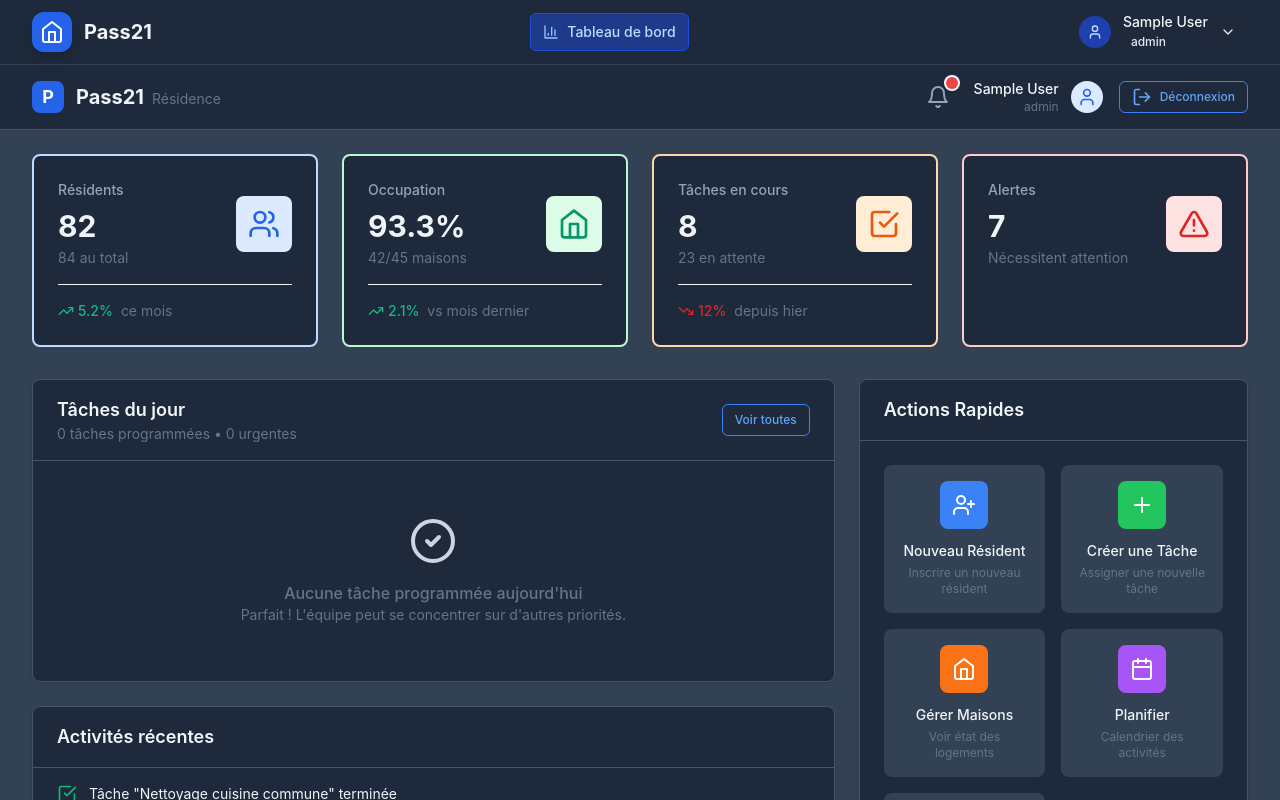
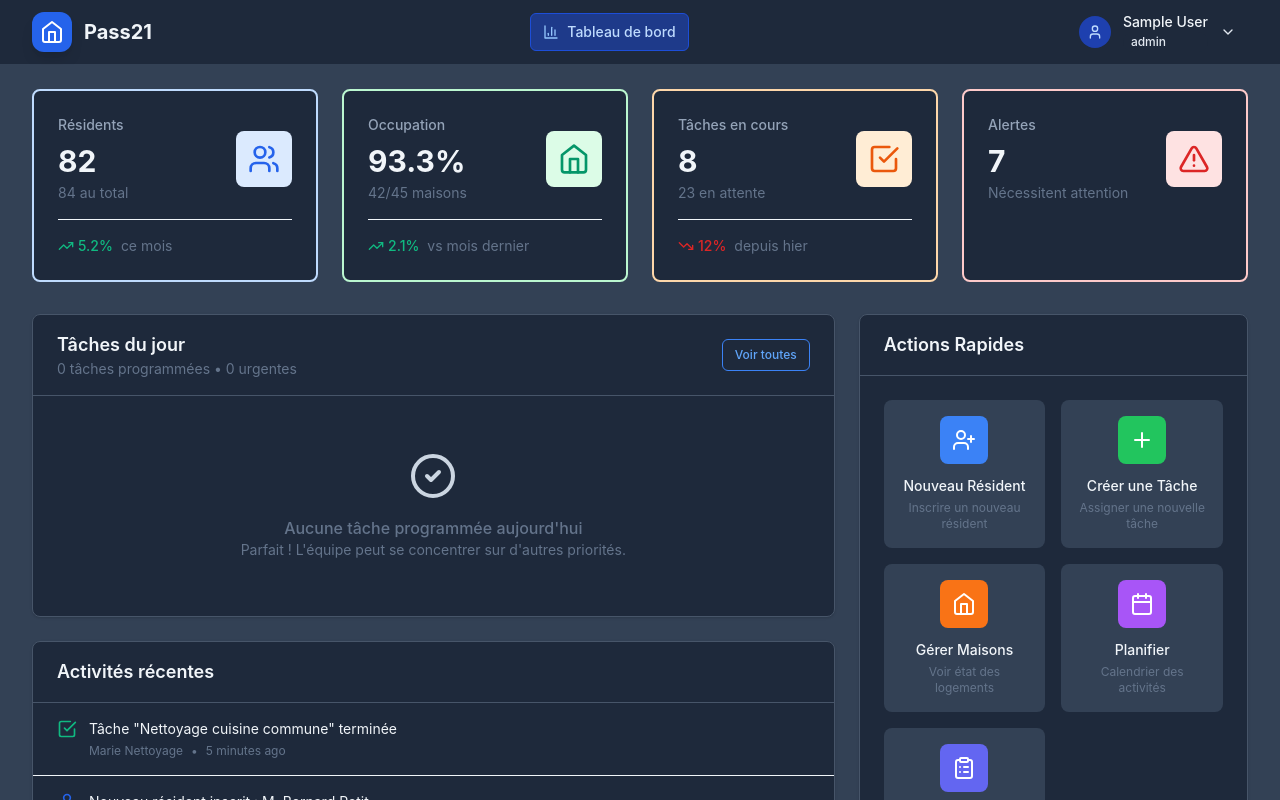
Before and after one commit to BeIen0s/home21-V3, a Next.js app: page /dashboard in a window 1280 px wide. Shown: the top 800 px of the page. Built offline with nearby package versions, Linux system fonts and the light colour scheme; sample sign-in values are in the browser's storage.

Commit message:
suppression éléments du header

```diff
--- a/src/components/dashboard/DashboardHeader.tsx
+++ /dev/null
@@ -1,56 +0,0 @@
-import React from 'react';
-import { Bell, User, LogOut } from 'lucide-react';
-import { Button } from '@/components/ui/Button';
-import { useAuth } from '@/hooks/useAuth';
-
-export const DashboardHeader: React.FC = () => {
-  const { logout, user } = useAuth();
-  return (
-    <header className="bg-white shadow-sm border-b border-gray-200">
-      <div className="max-w-7xl mx-auto px-4 sm:px-6 lg:px-8">
-        <div className="flex justify-between items-center h-16">
-          {/* Logo and Welcome */}
-          <div className="flex items-center">
-            <div className="flex items-center">
-              <div className="h-8 w-8 bg-primary-600 rounded-lg flex items-center justify-center">
-                <span className="text-white font-bold text-lg">P</span>
-              </div>
-              <div className="ml-3">
-                <span className="text-xl font-bold text-gray-900">Pass21</span>
-                <span className="ml-2 text-sm text-gray-500">Résidence</span>
-              </div>
-            </div>
-          </div>
-
-          {/* Right Side - Notifications and User Menu */}
-          <div className="flex items-center space-x-4">
-            {/* Notifications */}
-            <button className="relative p-2 text-gray-400 hover:text-gray-600 focus:outline-none focus:ring-2 focus:ring-offset-2 focus:ring-primary-500 rounded-md">
-              <Bell className="h-6 w-6" />
-              <span className="absolute top-0 right-0 block h-3 w-3 rounded-full bg-error-500 ring-2 ring-white"></span>
-            </button>
-
-            {/* User Menu */}
-            <div className="relative">
-              <div className="flex items-center space-x-3">
-                <div className="text-right">
-                  <div className="text-sm font-medium text-gray-900">{user?.name ?? 'Utilisateur'}</div>
-                  <div className="text-xs text-gray-500">{user?.role ?? ''}</div>
-                </div>
-                <div className="h-8 w-8 bg-primary-100 rounded-full flex items-center justify-center">
-                  <User className="h-5 w-5 text-primary-600" />
-                </div>
-              </div>
-            </div>
-
-            {/* Logout */}
-            <Button variant="outline" size="sm" onClick={logout}>
-              <LogOut className="h-5 w-5 mr-2" />
-              Déconnexion
-            </Button>
-          </div>
-        </div>
-      </div>
-    </header>
-  );
-};
--- a/src/pages/dashboard.tsx
+++ b/src/pages/dashboard.tsx
@@ -1,6 +1,5 @@
 import React from 'react';
 import { Layout } from '@/components/layout/Layout';
-import { DashboardHeader } from '@/components/dashboard/DashboardHeader';
 import { StatsOverview } from '@/components/dashboard/StatsOverview';
 import { TasksSummary } from '@/components/dashboard/TasksSummary';
 import { RecentActivities } from '@/components/dashboard/RecentActivities';
@@ -16,9 +15,6 @@ const DashboardPage: React.FC = () => {
       showFooter={false}
     >
       <div className="min-h-screen bg-gray-50">
-        {/* Header */}
-        <DashboardHeader />
-
         {/* Main Content */}
         <main className="max-w-7xl mx-auto px-4 sm:px-6 lg:px-8 py-6">
           {/* Stats Overview */}
```
